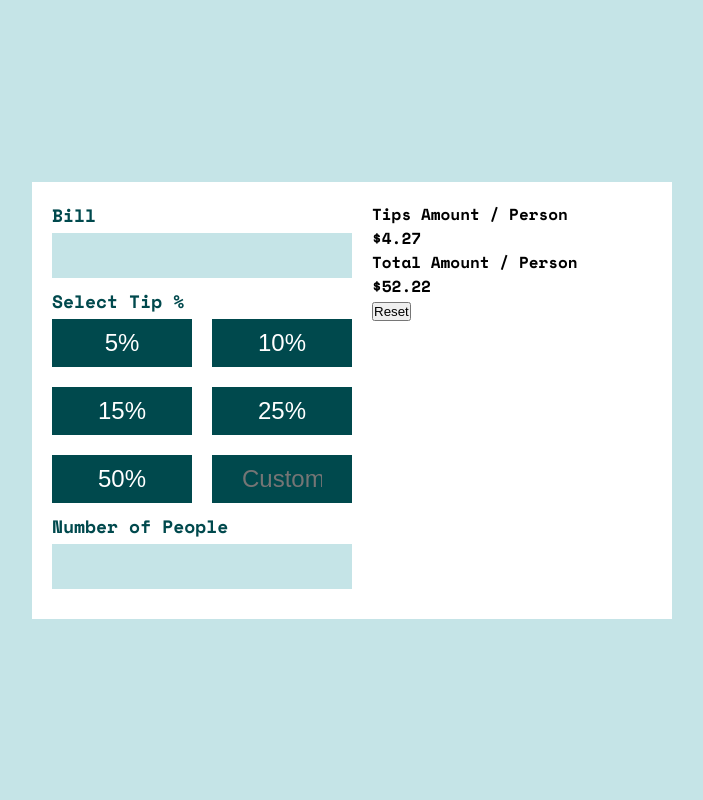
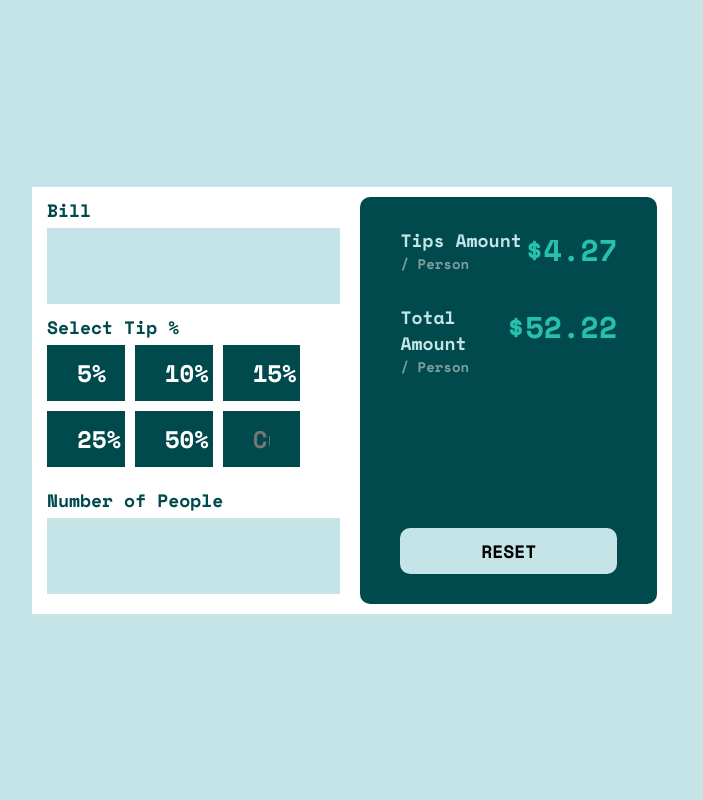
Before and after one commit to sushant435/web-dev-practice, a PHP site: page / in a window 1280 px wide. Shown: the whole page, without its empty margins (288-991 px from the left). Run offline with PHP 8.4, Linux system fonts and the light colour scheme.

Commit message:
tips-calc

```diff
--- a/tip-calculator-app-main/tip-calculator-app-main/index.html
+++ b/tip-calculator-app-main/tip-calculator-app-main/index.html
@@ -50,11 +50,17 @@
 
     <div class="calculation-result">
       <div class="tips-amount calculation-amount">
-        <div class="title">Tips Amount / Person</div>
+        <div class="title">
+          <div class="main-title">Tips Amount</div>
+          <div class="subtitle">/ Person</div>
+        </div>
         <div class="amount">$4.27</div>
       </div>
       <div class="total-amount calculation-amount">
-        <div class="title">Total Amount / Person</div>
+        <div class="title">
+          <div class="main-title">Total Amount</div>
+          <div class="subtitle">/ Person</div>
+        </div>
         <div class="amount">$52.22</div>
       </div>
       <button class="button">Reset</button>
--- a/tip-calculator-app-main/tip-calculator-app-main/style.css
+++ b/tip-calculator-app-main/tip-calculator-app-main/style.css
@@ -1,102 +1,159 @@
-*
-{
+*{
     margin: 0;
     padding: 0;
     box-sizing: border-box;
 }
-
-a
-{
+a {
     text-decoration: none;
 }
 
-:root
-{
-    --primary-font:'Space Mono',serif;
+:root{
+    --primary-font: 'Space Mono';
 
     --clr-primary: hsl(172, 67%, 45%);
-    --clr-neutral-1:hsl(183, 100%, 15%);
+    --clr-neutral-1: hsl(183, 100%, 15%);
     --clr-neutral-2: hsl(186, 14%, 43%);
     --clr-neutral-3: hsl(184, 14%, 56%);
     --clr-neutral-4: hsl(185, 41%, 84%);
     --clr-neutral-5: hsl(189, 41%, 97%);
     --clr-white: hsl(0, 0%, 100%);
 
-    --font-size: 10px;
+    --font-size:10px;
     --font-input-size: 24px;
-
 }
-body
-{
+body{
     min-height: 100vh;
     background-color: var(--clr-neutral-4);
     display: flex;
     justify-content: center;
     align-items: center;
     font-family: var(--primary-font);
-
 }
 
-.calculator-container
-{
+.calculator-container{
     background-color: var(--clr-white);
-    padding: 20px;
+    padding:10px 15px;
     display: flex;
     gap: 20px;
     width: 50vw;
 }
 
-.calculator-container .calculator
-{
+.calculator-container .calculator{
     width: 50%;
-
 }
 
-label, input
-{
-    display: block;
-
+label, input {
+ display: block;
 }
 
-.input-group
-{
+.input-group{
     margin-bottom: 10px;
 }
 
-.input-group label
-{
+.input-group label{
     font-size: 18px;
     color: var(--clr-neutral-1);
     margin-bottom: 5px;
     font-weight: 700;
 }
-
-.input-group input
-{
+.input-group input{
     width: 100%;
-    padding: 15px 20px;
+    padding:  20px  ;
     background-color: var(--clr-neutral-4);
-    border: none;
+    border: none ;
+    font-family: var(--primary-font);
+    color: var(--clr-neutral-1);
+    font-size: var(--font-input-size);
+    text-align: right;
 }
 
-.tips-group
-{
+.input-group button{
+    background-color: var(--clr-neutral-1);
+    padding: 10px;
+    color: var(--clr-neutral-5);
+
+}
+
+.tips-group{
     display: flex;
     flex-wrap: wrap;
-    gap: 20px;
+
 }
-
-.tips-group .button
-{
+.tips-group .button{
     background-color: var(--clr-neutral-1);
     padding: 10px 30px;
     border: none;
     color: var(--clr-white);
     font-size: var(--font-input-size);
-    flex: 1;
+    width:calc(33.33% - 20px);
+    margin-right:10px;
+    margin-bottom:10px;
+    font-family:var(--primary-font);
+}
+.tips-group .button:hover{
+    background-color: var(--clr-primary);
+    color:var(--clr-neutral-1);
+    cursor: pointer;
+    transition:all 0.2s;
 }
 
-.tips-group input
+.calculation-result
 {
-    display:  inline;
+    background-color: var(--clr-neutral-1);
+    width: 50%;
+    padding: 30px 40px;
+    border-radius: 10px;
+    display: flex;
+    flex-direction: column;
 }
+
+.calculation-amount
+{
+    display: flex;
+    justify-content: space-between;
+    margin-bottom: 30px;
+
+}
+
+.main-title
+{
+    color: var(--clr-neutral-4);
+    font-size: 18px;
+
+}
+
+.subtitle
+{
+    color: var(--clr-neutral-3);
+    font-size: 14px;
+}
+
+.amount
+{
+    font-size: 30px;
+    color: var(--clr-primary);
+
+}
+
+.calculation-result .button
+{
+    width: 100%;
+    margin-top: auto;
+    background-color: var(--clr-neutral-4);
+    padding: 10px 20px;
+    text-transform: uppercase;
+    border: none;
+    font-family: var(--primary-font);
+    border-radius: 10px;
+    font-size: 18px;
+
+
+}
+
+.calculation-result .button:hover
+{
+    cursor: pointer;
+    background-color: var(--clr-primary);
+    transition: all 0.1s;
+
+}
```
